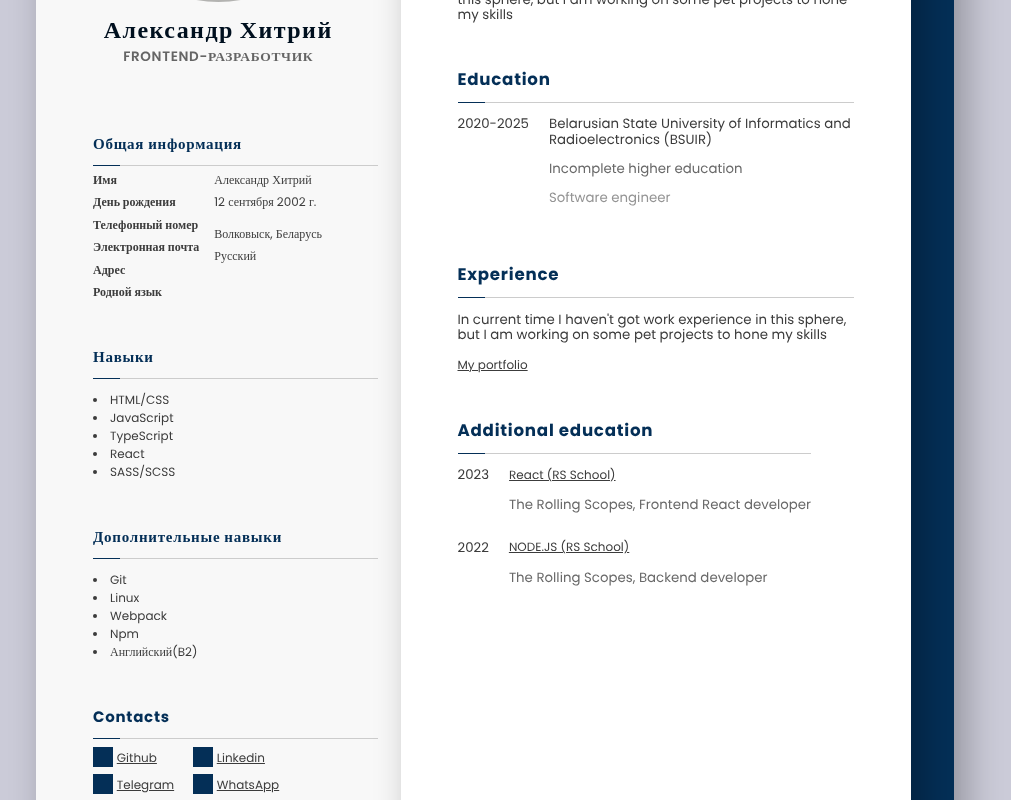
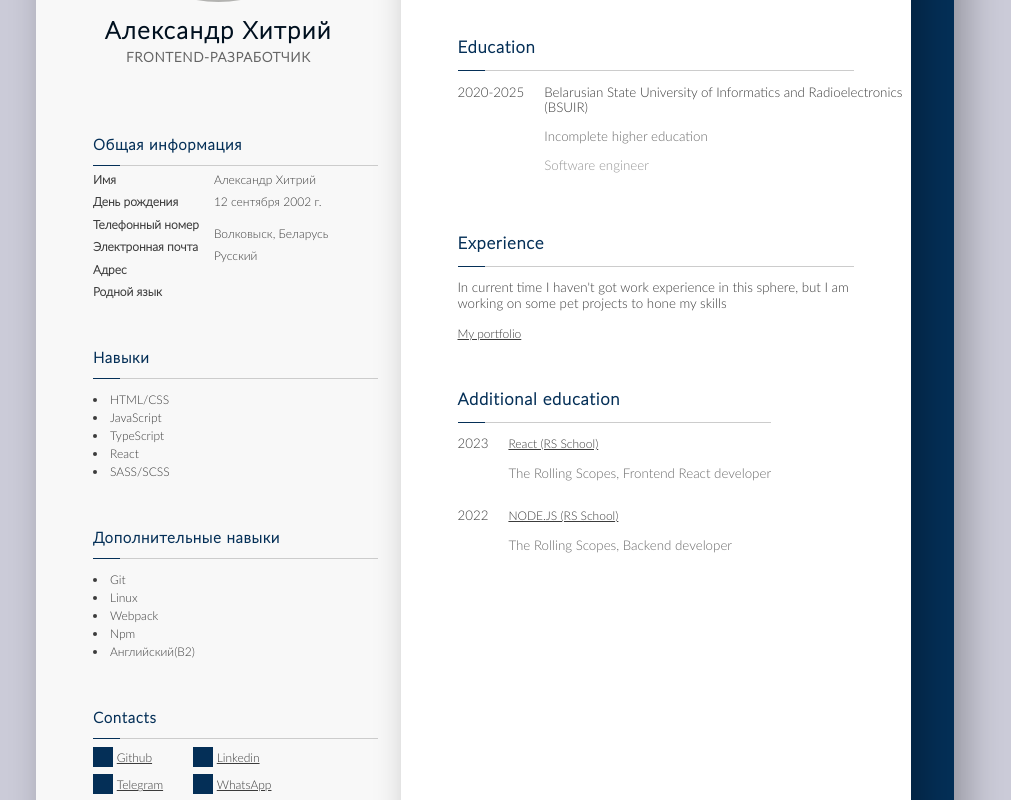
Before and after one commit to foxnorth228/foxnorth228, a React app: page / in a window 1280 px wide. Shown: the part 400-1200 px from the top of the page, without its empty margins (145-1156 px from the left). Built offline with nearby package versions, Linux system fonts and the light colour scheme; grey boxes are pictures that could not be loaded.

Commit message:
feat: add lato light font for ru

```diff
--- a/src/components/about-block/about-block.scss
+++ b/src/components/about-block/about-block.scss
@@ -7,7 +7,7 @@
     width: fit-content;
     color: #3C3C3C;
     font-size: app.scale(8.894px);
-    font-family: Poppins;
+    font-family: inherit;
     font-style: normal;
     font-weight: 400;
     line-height: app.scale(10.451px);
--- a/src/components/add-education-block/add-education-block.scss
+++ b/src/components/add-education-block/add-education-block.scss
@@ -7,7 +7,7 @@
     width: fit-content;
     color: #3C3C3C;
     font-size: app.scale(8.894px);
-    font-family: Poppins;
+    font-family: inherit;
     font-style: normal;
     font-weight: 400;
     line-height: app.scale(10.451px);
@@ -30,7 +30,7 @@
     margin-top: app.scale(5px);
     color: #3C3C3C;
     font-size: app.scale(8px);
-    font-family: Poppins;
+    font-family: inherit;
     font-style: normal;
     font-weight: 400;
     line-height: app.scale(12px);
--- a/src/components/authorFace/authorFace.scss
+++ b/src/components/authorFace/authorFace.scss
@@ -26,7 +26,7 @@
     color: #00101F;
     text-align: center;
     font-size: app.scale(16px);
-    font-family: Poppins;
+    font-family: inherit;
     font-style: normal;
     font-weight: 800;
     line-height: app.scale(12px);
@@ -41,7 +41,7 @@
     color: #656565;
     text-align: center;
     font-size: app.scale(9px);
-    font-family: Poppins;
+    font-family: inherit;
     font-style: normal;
     font-weight: 600;
     line-height: app.scale(12.435px);
--- a/src/components/aux-skills-block/aux-skills-block.scss
+++ b/src/components/aux-skills-block/aux-skills-block.scss
@@ -4,7 +4,7 @@
     margin-left: app.scale(38px);
     color: #3C3C3C;
     font-size: app.scale(8px);
-    font-family: Poppins;
+    font-family: inherit;
     font-style: normal;
     font-weight: 400;
     line-height: app.scale(12px);
--- a/src/components/basic-info-block/basic-info-block.scss
+++ b/src/components/basic-info-block/basic-info-block.scss
@@ -18,7 +18,7 @@
     align-items: flex-start;
     color: #3C3C3C;
     font-size: app.scale(8px);
-    font-family: Poppins;
+    font-family: inherit;
     font-style: normal;
     font-weight: 600;
     line-height: app.scale(12px);
--- a/src/components/contacts-block/contacts-block.scss
+++ b/src/components/contacts-block/contacts-block.scss
@@ -5,7 +5,7 @@
     margin-left: app.scale(38px);
     color: #3C3C3C;
     font-size: app.scale(8px);
-    font-family: Poppins;
+    font-family: inherit;
     font-style: normal;
     font-weight: 400;
     line-height: app.scale(12px);
@@ -27,7 +27,7 @@
     margin-top: app.scale(5px);
     color: #3C3C3C;
     font-size: app.scale(8px);
-    font-family: Poppins;
+    font-family: inherit;
     font-style: normal;
     font-weight: 400;
     line-height: app.scale(12px);
--- a/src/components/education-block/education-block.scss
+++ b/src/components/education-block/education-block.scss
@@ -7,7 +7,7 @@
     width: fit-content;
     color: #3C3C3C;
     font-size: app.scale(8.894px);
-    font-family: Poppins;
+    font-family: inherit;
     font-style: normal;
     font-weight: 400;
     line-height: app.scale(10.451px);
--- a/src/components/experience-block/experience-block.scss
+++ b/src/components/experience-block/experience-block.scss
@@ -7,7 +7,7 @@
     width: fit-content;
     color: #3C3C3C;
     font-size: app.scale(8.894px);
-    font-family: Poppins;
+    font-family: inherit;
     font-style: normal;
     font-weight: 400;
     line-height: app.scale(10.451px);
@@ -23,7 +23,7 @@
     margin-top: app.scale(5px);
     color: #3C3C3C;
     font-size: app.scale(8px);
-    font-family: Poppins;
+    font-family: inherit;
     font-style: normal;
     font-weight: 400;
     line-height: app.scale(12px);
--- a/src/components/info-block/info-block.scss
+++ b/src/components/info-block/info-block.scss
@@ -6,7 +6,7 @@
 
 .infoBlock__title {
     color: #042F57;
-    font-family: Poppins;
+    font-family: inherit;
     font-style: normal;
     font-weight: 700;
     line-height: app.scale(8.327px);
--- a/src/components/skills-block/skills-block.scss
+++ b/src/components/skills-block/skills-block.scss
@@ -4,7 +4,7 @@
     margin-left: app.scale(38px);
     color: #3C3C3C;
     font-size: app.scale(8px);
-    font-family: Poppins;
+    font-family: inherit;
     font-style: normal;
     font-weight: 400;
     line-height: app.scale(12px);
--- a/src/pages/app.scss
+++ b/src/pages/app.scss
@@ -3,6 +3,13 @@
     src: url('@assets/fonts/Poppins.otf');
     font-display: swap;
 }
+
+@font-face {
+    font-family: Lato Light;
+    src: url('@assets/fonts/lato-light.ttf'), url('@assets/fonts/Lato-Light-EN.ttf');
+    font-display: swap;
+}
+
 @function scale($size) {
     @return calc($size * var(--scale));
 }
@@ -21,6 +28,7 @@ html {
 }
 body {
     margin: 0;
+
 }
 .wrapper {
     width: scale(612px);
--- a/src/pages/app.tsx
+++ b/src/pages/app.tsx
@@ -15,7 +15,7 @@ export const App: React.FC = () => {
   };
   return (
     <LangContext.Provider value={{ language: lang, toggleLanguage: toggleLang }}>
-      <div className="wrapper">
+      <div style={{ fontFamily: lang === 'en' ? 'Poppins' : 'Lato Light' }} className="wrapper">
         <Main />
         <AddInfoBlock />
       </div>
```
Also changed, not shown: src/assets/fonts/Lato-Light-EN.ttf (added), src/assets/fonts/lato-light.ttf (added).
